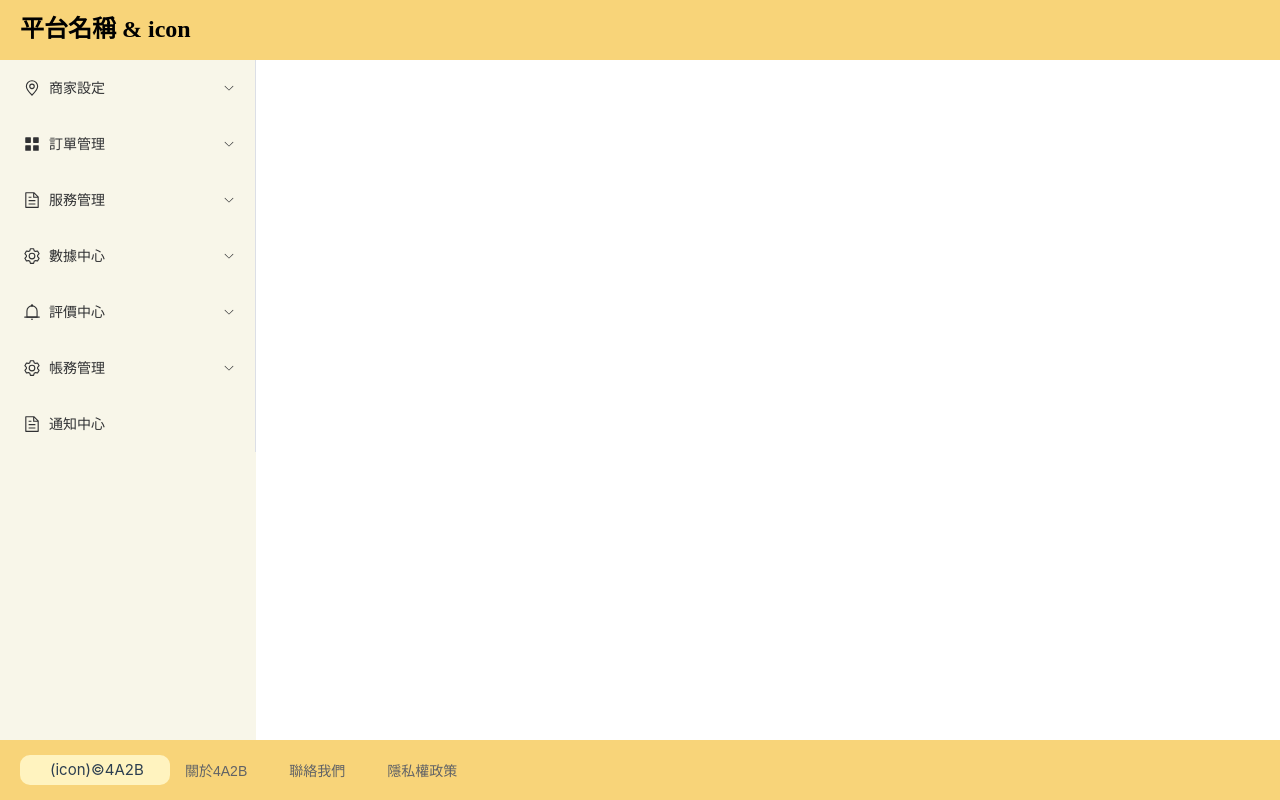
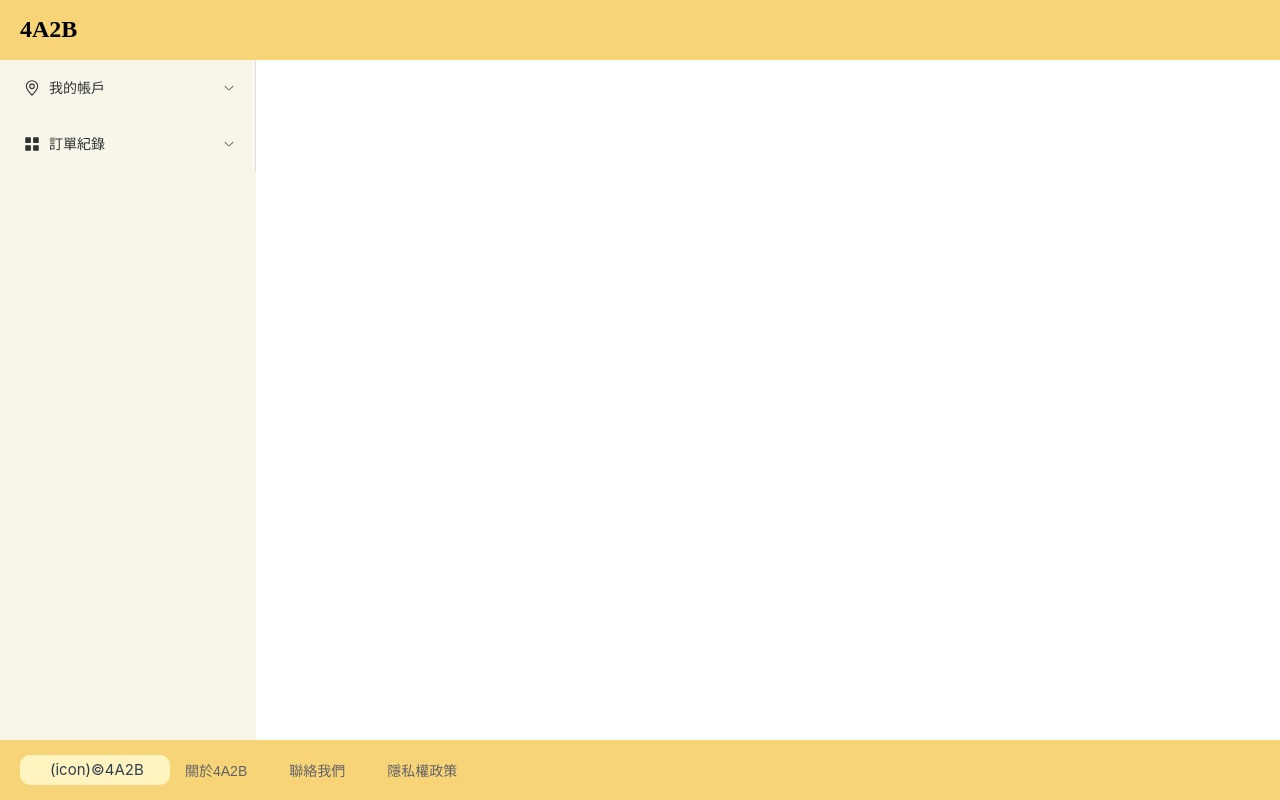
Before and after one commit to whiskyting/member_web, a Vue app: page / in a window 1280 px wide. Built offline with nearby package versions, Linux system fonts and the light colour scheme.

Commit message:
Feat : new img

```diff
--- a/src/App.vue
+++ b/src/App.vue
@@ -13,6 +13,8 @@ import FootBar from './components/FootBar.vue'
 
   </div>
 
+
+
 </template>
 
 <style scoped>
--- a/src/components/HeadBar.vue
+++ b/src/components/HeadBar.vue
@@ -1,6 +1,11 @@
 <template>
   <div class="header">
-    <div class="title" >平台名稱 & icon</div>
+    <div class="title" >
+      4A2B
+    </div>
+    <div class="titimg">
+      <!-- <img src="logoicon.png"> -->
+    </div>
   </div>
 </template>
 
@@ -10,6 +15,7 @@
   width: auto;
   height: 60px;
   padding: 10px 0px 10px 20px;
+  display: inline-flex;
 }
 
 .title {
@@ -17,5 +23,18 @@
   color: #000;
   font-family: 'Times New Roman', Times, serif;
   font-weight:bold;
+
+}
+
+.titimg{
+  position: absolute;
+  top: 0;
+  right: 0;
+  left: 0;
+  bottom: 0;
+  width: 10%;
+  height: 100%; /* 高和寬都填滿容器 */
+  object-fit: cover; /* 和background-image設定background-size: cover一樣，圖片剛好填滿 */
+  object-position: center;
 }
 </style>
--- a/src/components/Merchant.vue
+++ b/src/components/Merchant.vue
@@ -1,5 +1,6 @@
 <template>
   <div style="min-height: calc(100vh - 120px);background-color: #f8f6e9;width: 20%;">
+
     <el-row>
       <el-col>
         <el-menu
@@ -15,11 +16,12 @@
               <el-icon>
                 <location />
               </el-icon>
-              <span>商家設定</span>
+              <span>我的帳戶</span>
             </template>
-              <el-menu-item index="1-1">基本資料</el-menu-item>
-              <el-menu-item index="1-2">通知設定</el-menu-item>
-              <el-menu-item index="1-3">時段設定</el-menu-item>
+              <el-menu-item index="1-1">基本設定</el-menu-item>
+              <el-menu-item index="1-2">信用卡</el-menu-item>
+              <el-menu-item index="1-3">修改密碼</el-menu-item>
+              <el-menu-item index="1-4">寵物資訊</el-menu-item>
           </el-sub-menu>
 
           <el-sub-menu index="2">
@@ -27,60 +29,14 @@
               <el-icon>
                 <IconMenu />
               </el-icon>
-              <span>訂單管理</span>
+              <span>訂單紀錄</span>
             </template>
-              <el-menu-item index="2-1">代辦訂單</el-menu-item>
-              <el-menu-item index="2-2">取消訂單</el-menu-item>
-              <el-menu-item index="2-3">過去訂單</el-menu-item>
+              <el-menu-item index="2-1">現有訂單</el-menu-item>
+              <el-menu-item index="2-2">過去訂單</el-menu-item>
           </el-sub-menu>
 
-          <el-sub-menu index="3">
-            <template #title>
-              <el-icon>
-                <document />
-              </el-icon>
-              <span>服務管理</span>
-            </template>
-              <el-menu-item index="3-1">現有服務</el-menu-item>
-              <el-menu-item index="3-2">新增服務</el-menu-item>
-              <el-menu-item index="3-3">其他</el-menu-item>
-          </el-sub-menu>
 
-          <el-sub-menu index="4">
-            <template #title>
-              <el-icon>
-                <setting />
-              </el-icon>
-              <span>數據中心</span>
-            </template>
-              <el-menu-item index="4-1">數據管理</el-menu-item>
-          </el-sub-menu>
 
-          <el-sub-menu index="5">
-            <template #title>
-              <el-icon>
-                <Bell />
-              </el-icon>
-              <span>評價中心</span>
-            </template>
-              <el-menu-item index="5-1">評價管理</el-menu-item>
-          </el-sub-menu>
-
-          <el-sub-menu index="6">
-            <template #title>
-              <el-icon>
-                <setting />
-              </el-icon>
-              <span>帳務管理</span>
-            </template>
-          </el-sub-menu>
-
-          <el-menu-item index="7">
-            <el-icon>
-              <document />
-            </el-icon>
-            <span>通知中心</span>
-          </el-menu-item>
         </el-menu>
       </el-col>
     </el-row>
```
Also changed, not shown: logoicon.png (added).
